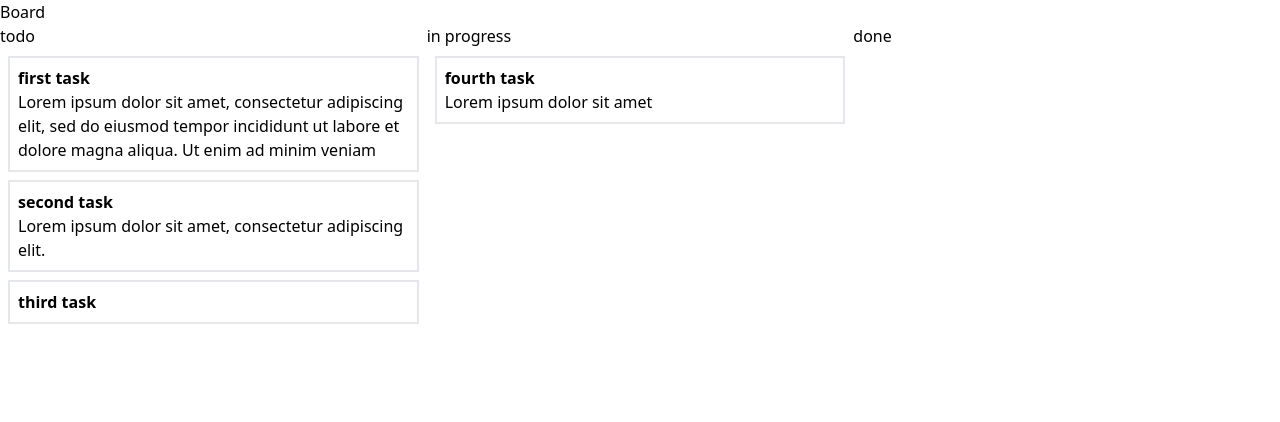
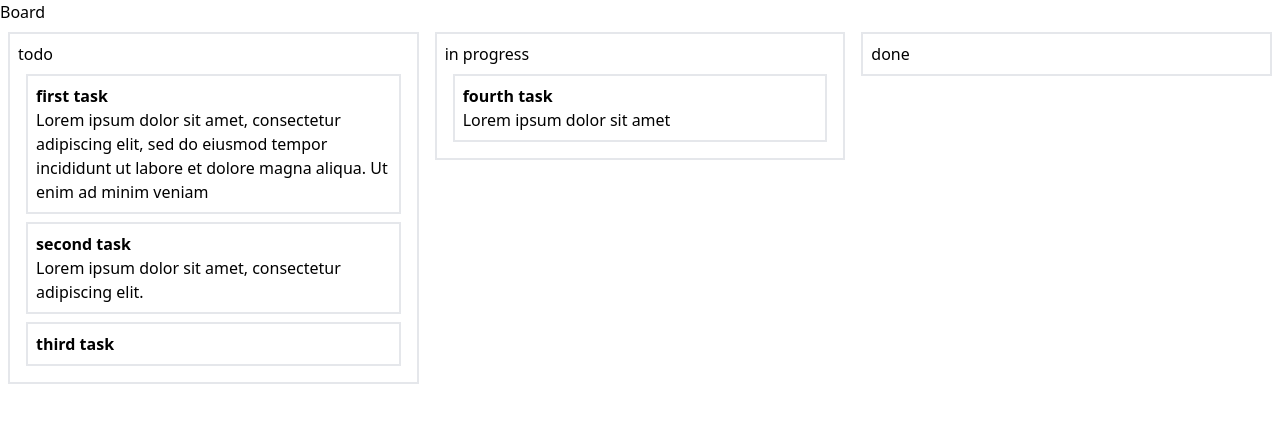
Before and after one commit to Nitasamoe/board-app, a Vue app: page / in a window 1280 px wide. Shown: the top 422 px of the page. Built offline with nearby package versions, Linux system fonts and the light colour scheme.

Commit message:
fixed Columns

```diff
--- a/src/components/Column.vue
+++ b/src/components/Column.vue
@@ -1,4 +1,5 @@
 <template>
+    <div class="column p-2 m-2 border-solid border-2">
         {{ columnData.name }}
         <div v-for="taskData of columnData.tasks" :key="taskData.uuid">
             <Task
@@ -6,6 +7,7 @@
                 :title="taskData.name"
                 :description="taskData.description"
             />
+        </div>
     </div>
 </template>
 
@@ -19,3 +21,9 @@ export default {
     },
 }
 </script>
+
+<style scoped>
+.column {
+    width: 500px;
+}
+</style>
--- a/src/views/Board.vue
+++ b/src/views/Board.vue
@@ -1,13 +1,11 @@
 <template>
     <div id="board"></div>
     <div class="flex flex-row items-start">
-        <div
-            class="column"
+        <Column
             v-for="columnData of board.columns"
             :key="columnData"
-        >
-            <Column :columnData="columnData" />
-        </div>
+            :columnData="columnData"
+        />
     </div>
 </template>
 
```
Also changed, not shown: 2 other files (tests, documents, lock files or other folders). Lines whose indentation alone changed are shown as unchanged.
